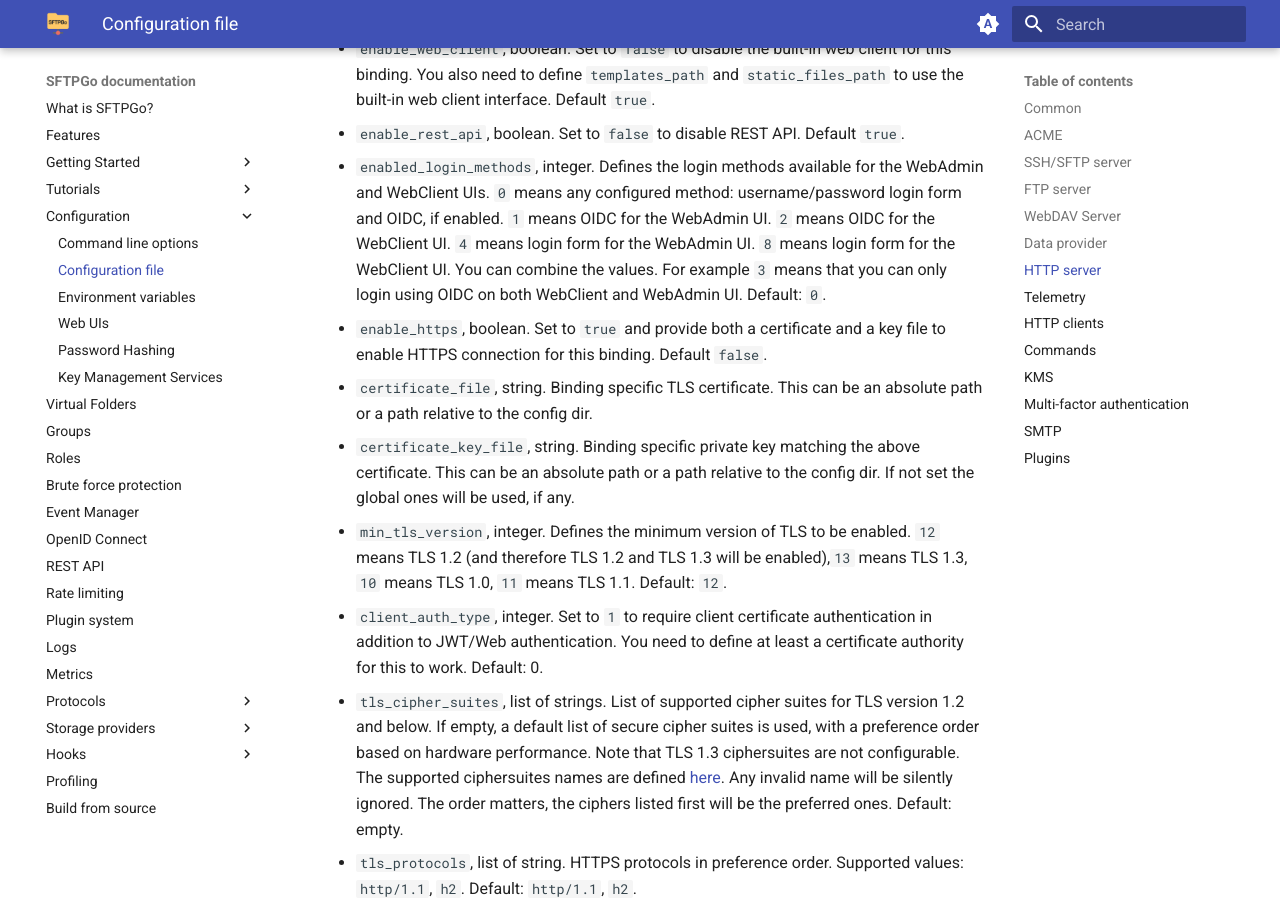
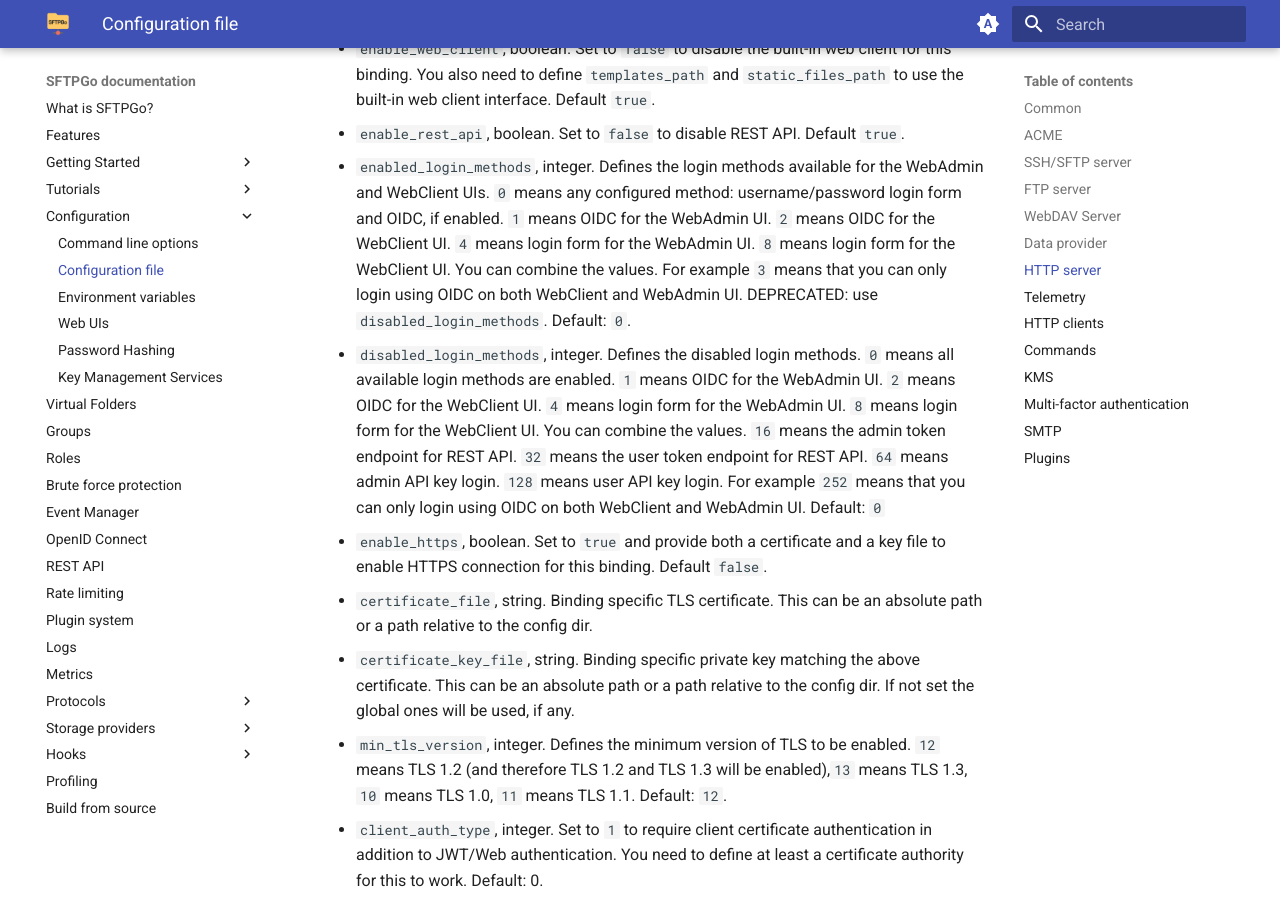
Before and after one commit to sftpgo/docs, an MkDocs documentation site: the page built from docs/config-file.md, in a window 1280 px wide and 900 px high, scrolled down 19215 px. Built offline with MkDocs 1.6.1 and Material for MkDocs 9.7.7, drawn with Linux system fonts in a browser that asks for light colours; emoji names are drawn with the system emoji font; the version menu is left out; some of the changed text lies outside the part shown.

Commit message:
httpd binding: add new configurations
Signed-off-by: Nicola Murino <nicola.murino@gmail.com>

```diff
--- a/docs/config-file.md
+++ b/docs/config-file.md
@@ -262,7 +262,8 @@ Supported configuration parameters for the `httpd` section (REST API, WebAdmin,
   - `enable_web_admin`, boolean. Set to `false` to disable the built-in web admin for this binding. You also need to define `templates_path` and `static_files_path` to use the built-in web admin interface. Default `true`.
   - `enable_web_client`, boolean. Set to `false` to disable the built-in web client for this binding. You also need to define `templates_path` and `static_files_path` to use the built-in web client interface. Default `true`.
   - `enable_rest_api`, boolean. Set to `false` to disable REST API. Default `true`.
-  - `enabled_login_methods`, integer. Defines the login methods available for the WebAdmin and WebClient UIs. `0` means any configured method: username/password login form and OIDC, if enabled. `1` means OIDC for the WebAdmin UI. `2` means OIDC for the WebClient UI. `4` means login form for the WebAdmin UI. `8` means login form for the WebClient UI. You can combine the values. For example `3` means that you can only login using OIDC on both WebClient and WebAdmin UI. Default: `0`.
+  - `enabled_login_methods`, integer. Defines the login methods available for the WebAdmin and WebClient UIs. `0` means any configured method: username/password login form and OIDC, if enabled. `1` means OIDC for the WebAdmin UI. `2` means OIDC for the WebClient UI. `4` means login form for the WebAdmin UI. `8` means login form for the WebClient UI. You can combine the values. For example `3` means that you can only login using OIDC on both WebClient and WebAdmin UI. DEPRECATED: use `disabled_login_methods`. Default: `0`.
+  - `disabled_login_methods`, integer. Defines the disabled login methods. `0` means all available login methods are enabled. `1` means OIDC for the WebAdmin UI. `2` means OIDC for the WebClient UI. `4` means login form for the WebAdmin UI. `8` means login form for the WebClient UI. You can combine the values. `16` means the admin token endpoint for REST API. `32` means the user token endpoint for REST API. `64` means admin API key login. `128` means user API key login. For example `252` means that you can only login using OIDC on both WebClient and WebAdmin UI. Default: `0`
   - `enable_https`, boolean. Set to `true` and provide both a certificate and a key file to enable HTTPS connection for this binding. Default `false`.
   - `certificate_file`, string. Binding specific TLS certificate. This can be an absolute path or a path relative to the config dir.
   - `certificate_key_file`, string. Binding specific private key matching the above certificate. This can be an absolute path or a path relative to the config dir. If not set the global ones will be used, if any.
@@ -305,6 +306,8 @@ Supported configuration parameters for the `httpd` section (REST API, WebAdmin,
     - `content_security_policy`, string. Allows to set the `Content-Security-Policy` header value. Default: blank.
     - `permissions_policy`, string. Allows to set the `Permissions-Policy` header value. Default: blank.
     - `cross_origin_opener_policy`, string. Allows to set the `Cross-Origin-Opener-Policy` header value. Default: blank.
+    - `cross_origin_resource_policy`, string. Allows to set the `Cross-Origin-Resource-Policy` header value. Default: blank.
+    - `cross_origin_embedder_policy`, string. Allows to set the `Cross-Origin-Embedder-Policy` header value. Default: blank.
     - `cache_control`, string. Allows to set the `Cache-Control` header. Set to `private` to disable caching for dynamic pages. Default: blank.
   - `branding`, struct. Defines the supported customizations to suit your brand. It contains the `web_admin` and `web_client` structs that define customizations for the WebAdmin and the WebClient UIs. Each customization struct contains the following fields:
     - `name`, string. Defines the UI name
```
